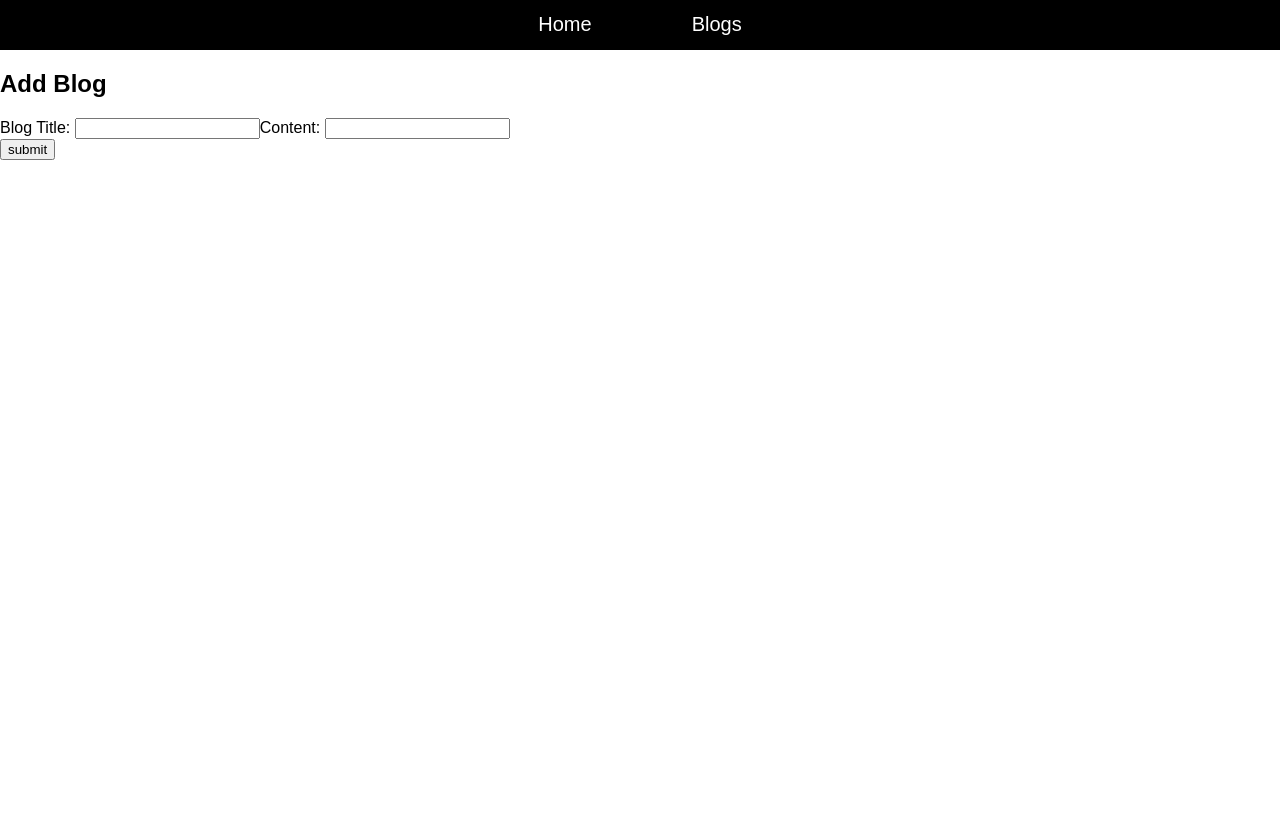
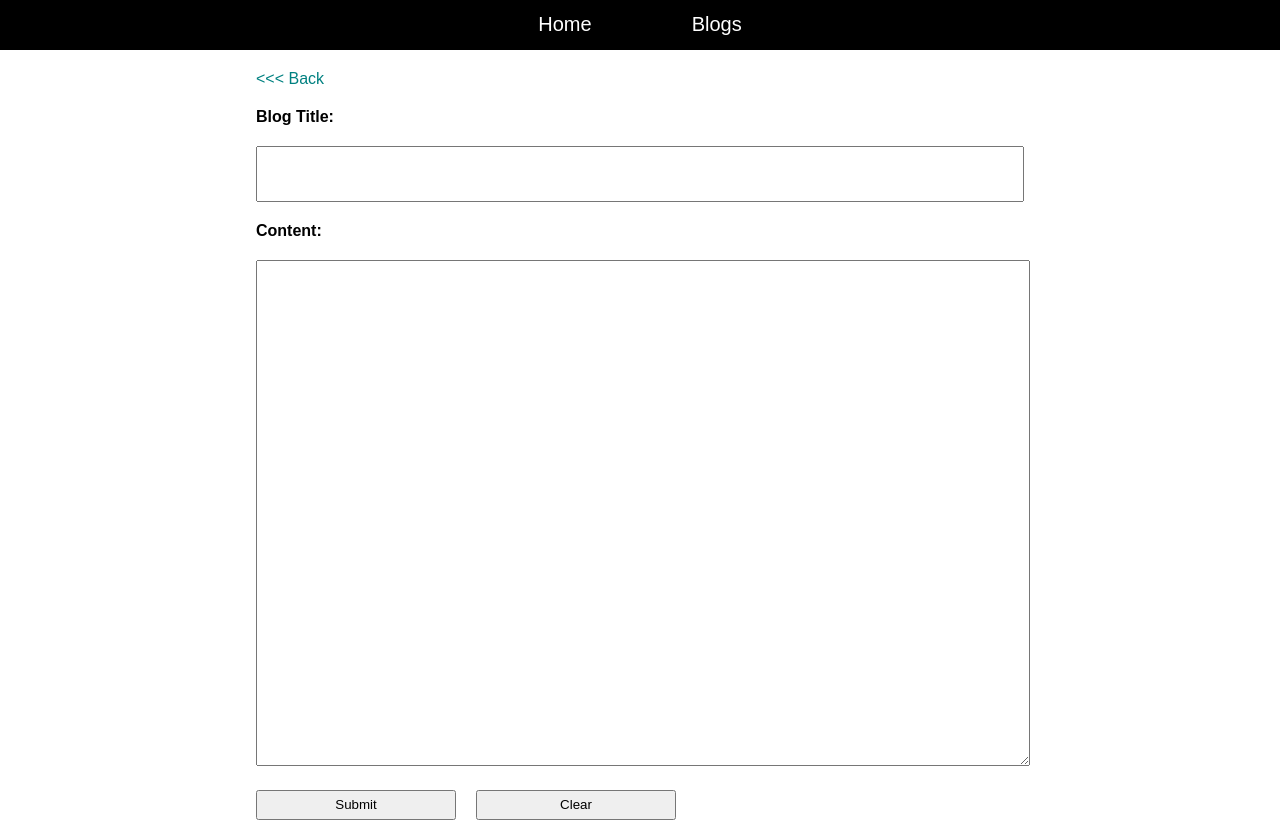
Before and after one commit to chiaxiong/blog-frontend, a React (Create React App) app: page /blog/add-form in a window 1280 px wide. Built offline with nearby package versions, Linux system fonts and the light colour scheme.

Commit message:
form styling

```diff
--- a/src/components/BlogForm/BlogForm.jsx
+++ b/src/components/BlogForm/BlogForm.jsx
@@ -1,6 +1,13 @@
 import React, { useState } from 'react';
 import { useDispatch } from 'react-redux';
+import { Link } from 'react-router-dom';
 import { postBlog } from '../../redux/slice/blogSlice/blogSlice';
+import {
+  BlogWrapper,
+  BlogFormContainer,
+  ButtonContainer,
+  BackButton,
+} from './Styles/BlogFormStyle';
 
 const BlogForm = () => {
   const [title, setTitle] = useState('');
@@ -25,11 +32,24 @@ const BlogForm = () => {
     }
   };
 
+  //TODO: create modal component for custom alert message
+  const clearButton = () => {
+    // if (title || content) {
+    //   alert('Delete all progress?');
+    // }
+    setTitle('');
+    setContent('');
+  };
+
+  const showContentLength = content.length > 0 ? content.length : null;
   return (
-    <div>
-      <h2>Add Blog</h2>
+    <>
+      <BackButton>
+        <Link to="/blog/">{'<<< Back'}</Link>
+      </BackButton>
+      <BlogWrapper>
         <section>
-        <form className="blogForm">
+          <BlogFormContainer>
             <label htmlFor="blogTitle">Blog Title: </label>
             <input
               type="text"
@@ -39,17 +59,32 @@ const BlogForm = () => {
               onChange={handleTitle}
             />
             <label htmlFor="blogTitle">Content: </label>
-          <input
+            <section>
+              <textarea
                 type="text"
                 id="blogContent"
                 name="blogContent"
                 value={content}
                 onChange={handleContent}
-          />
-        </form>
-        <input type="submit" form="blogForm" value="submit" onClick={addBlog} />
+              ></textarea>
             </section>
-    </div>
+          </BlogFormContainer>
+          <ButtonContainer>
+            <button
+              type="submit"
+              form="blogForm"
+              value="submit"
+              onClick={addBlog}
+            >
+              Submit
+            </button>
+            <button type="button" value="clear" onClick={clearButton}>
+              Clear
+            </button>
+          </ButtonContainer>
+        </section>
+      </BlogWrapper>
+    </>
   );
 };
 
--- /dev/null
+++ b/src/components/BlogForm/Styles/BlogFormStyle.js
@@ -0,0 +1,57 @@
+import styled from 'styled-components';
+
+const BlogWrapper = styled.div`
+  width: 60%;
+  margin: 0 auto;
+`;
+
+const ButtonContainer = styled.div`
+  display: grid;
+  gap: 20px;
+  grid-template-columns: repeat(4, minmax(200px, 1fr));
+  height: 30px;
+`;
+
+const BackButton = styled.div`
+  display: block;
+  width: 60%;
+  margin: 20px auto;
+
+  a {
+    text-decoration: none;
+    color: teal;
+  }
+`;
+
+const BlogFormContainer = styled.form`
+  display: flex;
+  flex-direction: column;
+
+  label,
+  textarea,
+  input {
+    margin-bottom: 20px;
+  }
+
+  input,
+  textarea {
+    font-family: 'Times New Roman', Times, serif;
+  }
+
+  label {
+    font-weight: bold;
+  }
+
+  input {
+    height: 50px;
+    font-size: 30px;
+  }
+
+  textarea {
+    width: 100%;
+    height: 500px;
+    font-size: 18px;
+  }
+`;
+
+export { BlogWrapper, BlogFormContainer, ButtonContainer, BackButton };
--- a/src/pages/BlogPage/Styles/BlogPageStyle.js
+++ b/src/pages/BlogPage/Styles/BlogPageStyle.js
@@ -5,5 +5,5 @@ export default styled.div`
   grid-template-columns: repeat(4, minmax(200px, 1fr));
   gap: 2em;
   width: 60%;
-  margin: 0 auto;
+  margin: 0 auto 10vh;
 `;
```
Lines whose indentation alone changed are shown as unchanged.
